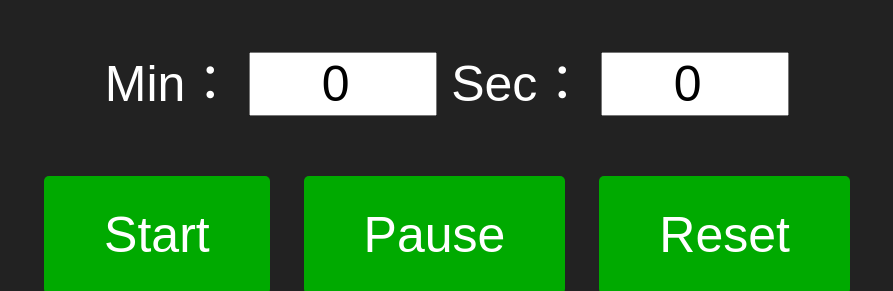
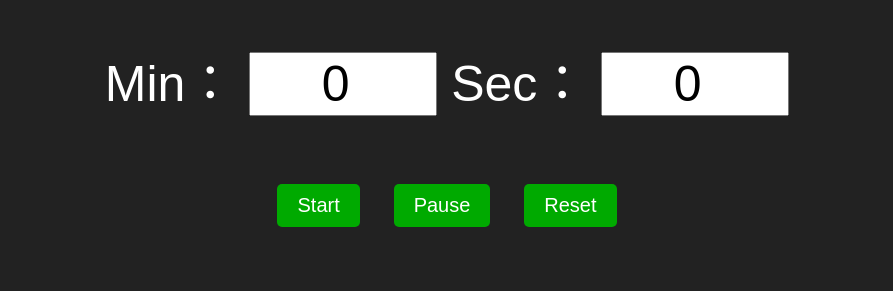
Before and after one commit to Envy0238/Envy0238.github.io, a plain HTML site: page index.html in a window 1280 px wide. Shown: the part 293-584 px from the top of the page, without its empty margins (193-1086 px from the left). Drawn offline with Linux system fonts and the light colour scheme.

Commit message:
Update index.html

```diff
--- a/index.html
+++ b/index.html
@@ -19,8 +19,9 @@
 
 		button {
 		  margin: 10px;
-		  padding: 30px 60px; /* 增加按鈕的上下和左右填充 */
-		  font-size: 50px; /* 增加按鈕字體大小 */
+		  padding: 10px 20px; /* 增加按鈕的上下和左右填充 */
+		  font-family: Papyrus, fantasy;
+		  font-size: 20px; /* 增加按鈕字體大小 */
 		  background-color: #00AA00;
 		  color: white;
 		  border: none;
```
